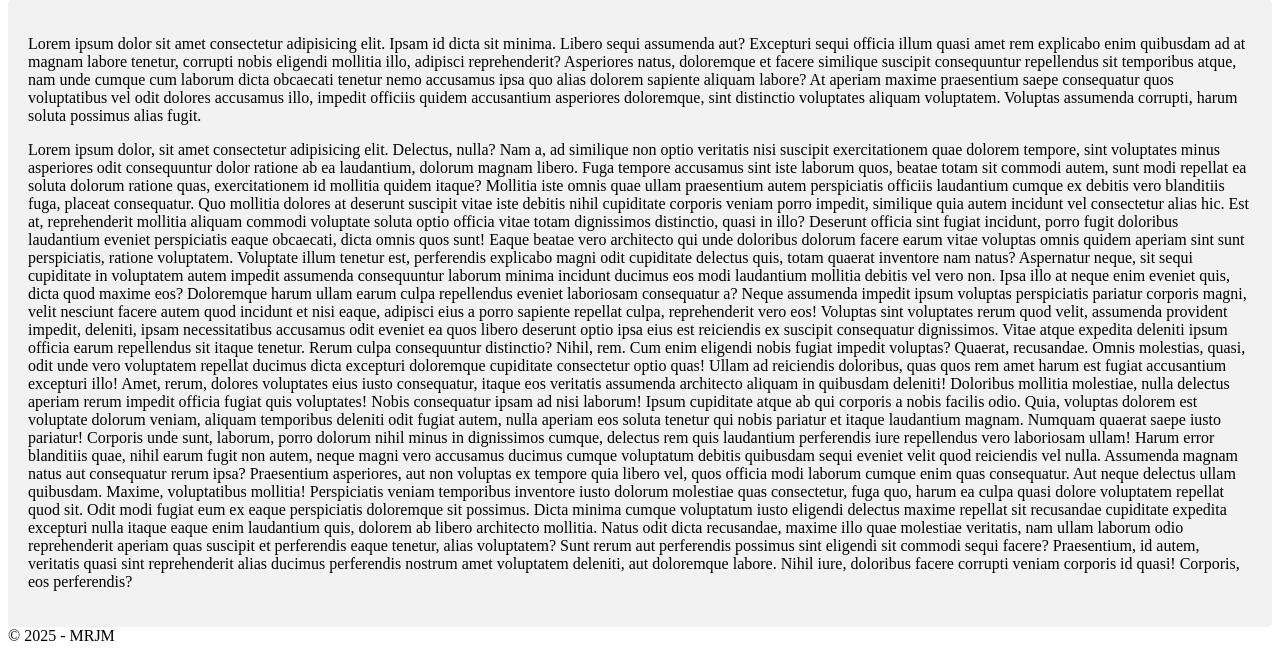
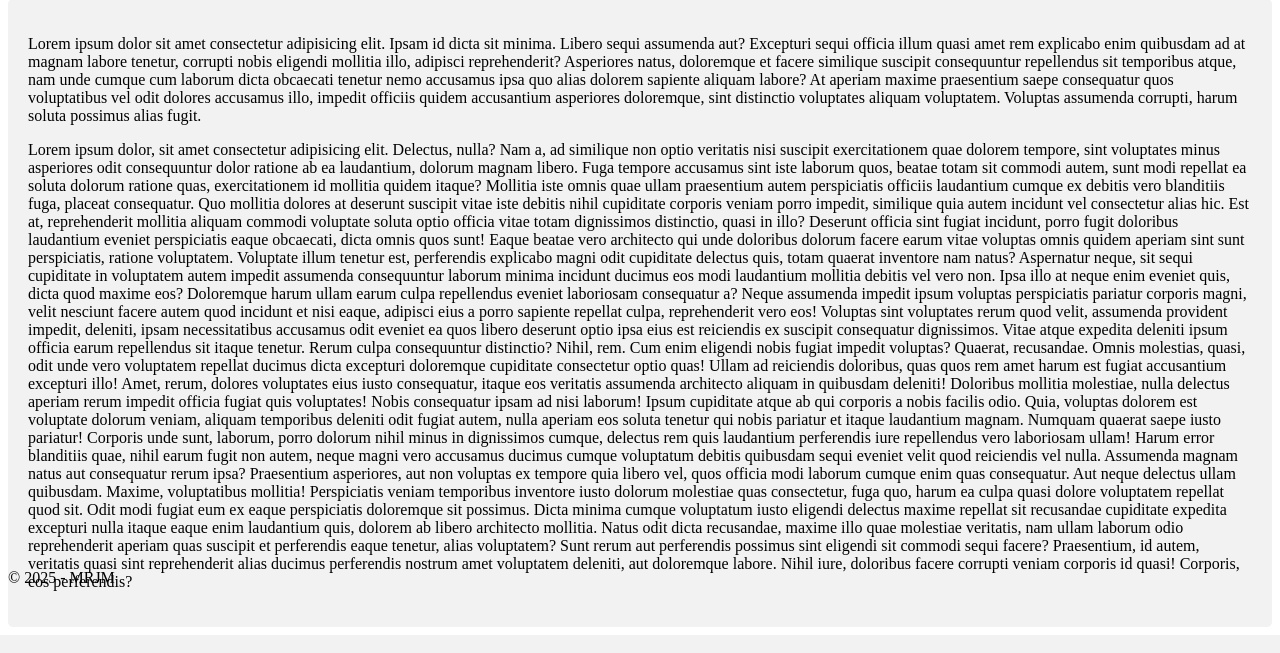
Before and after one commit to MRJMV/PREPARATION_TI_WEB_2025, a PHP site: page / in a window 1280 px wide. Shown: the part 213-866 px from the top of the page. Run offline with PHP 8.4, Linux system fonts and the light colour scheme.

Commit message:
modif footer

```diff
--- a/public/css/style.css
+++ b/public/css/style.css
@@ -53,3 +53,9 @@ div {
   background-color: #f2f2f2;
   padding: 20px;
 }
+
+footer {
+    width: 100%;
+    position: fixed;
+    bottom: 0;
+  }
```
